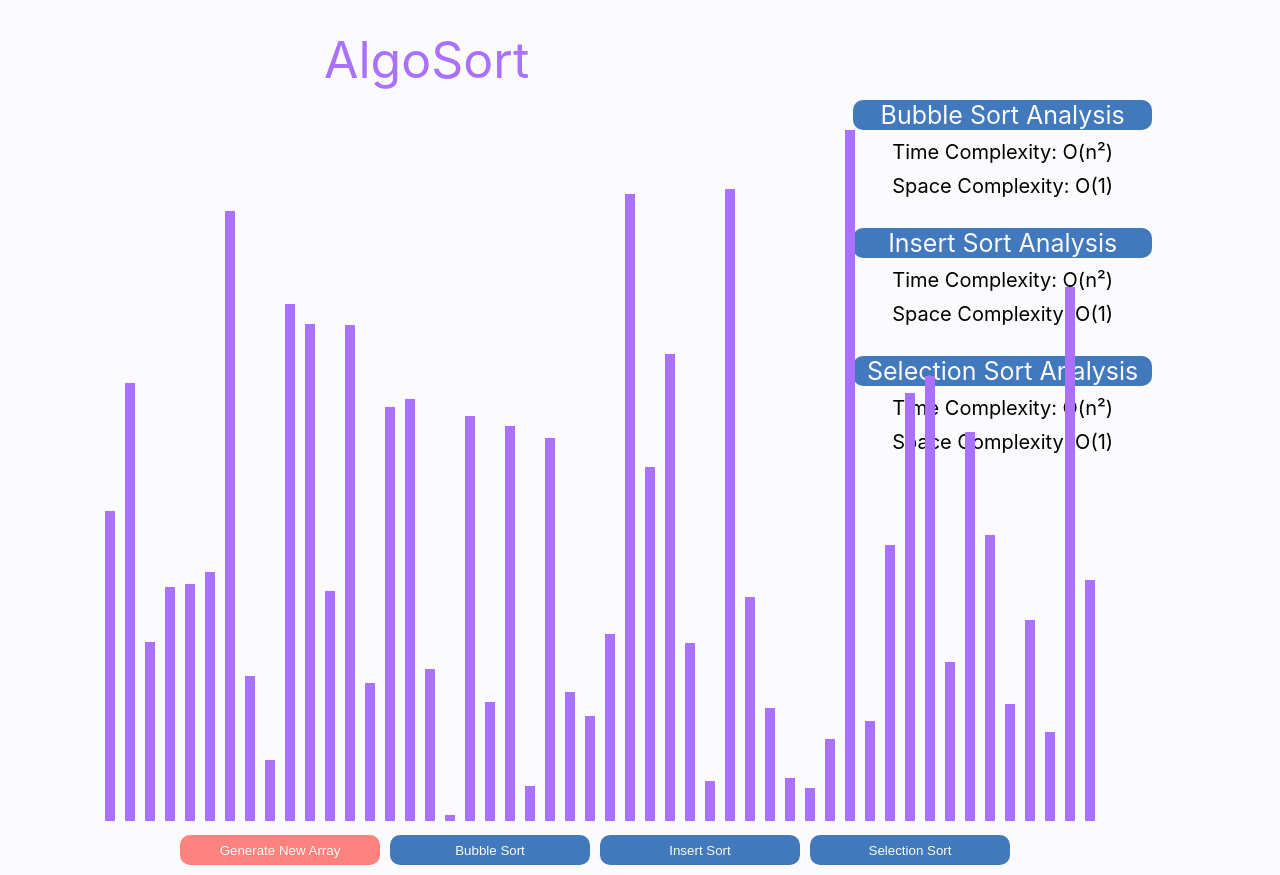
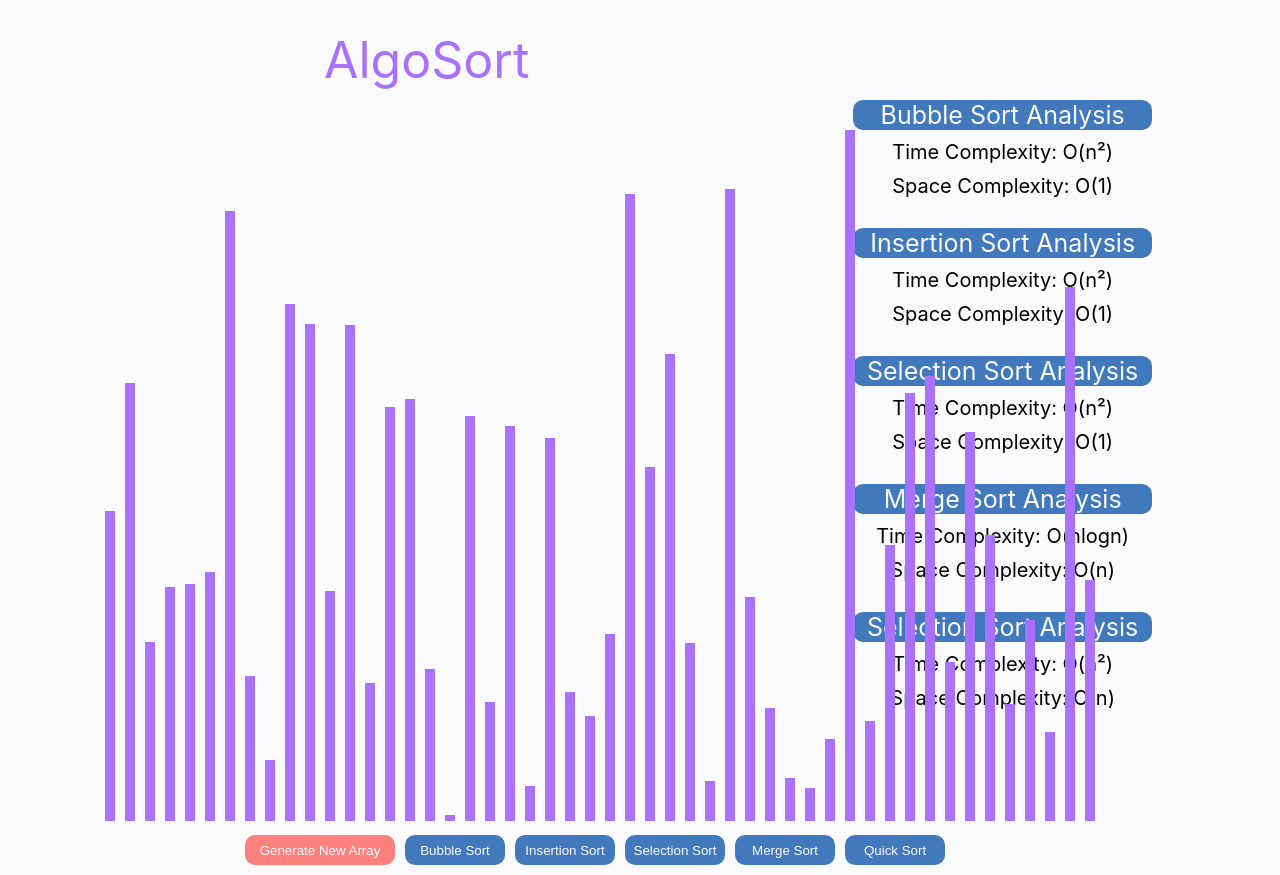
Before and after one commit to CaroMen/TheCSProject, a React (Create React App) app: page / in a window 1280 px wide. Built offline with nearby package versions, Linux system fonts and the light colour scheme.

Commit message:
finished

```diff
--- a/src/SortingVisualizer/Sorter.css
+++ b/src/SortingVisualizer/Sorter.css
@@ -31,7 +31,7 @@ body {
 }
 
 .bubble-button {
-    width: 200px;
+    width: 100px;
     height: 30px;
     background-color: #4179BC;
     display: inline-block;
@@ -45,7 +45,7 @@ body {
 }
 
 .reset-button {
-    width: 200px;
+    width: 150px;
     height: 30px;
     background-color: #FD817D;
     display: inline-block;
@@ -59,7 +59,7 @@ body {
 }
 
 .insert-button {
-    width: 200px;
+    width: 100px;
     height: 30px;
     background-color: #4179BC;
     display: inline-block;
@@ -73,7 +73,35 @@ body {
 }
 
 .selection-button {
-    width: 200px;
+    width: 100px;
+    height: 30px;
+    background-color: #4179BC;
+    display: inline-block;
+    color: #FBFBFE;
+    top: 30px;
+    left: -400px;
+    border-radius: 10px;
+    outline: none;
+    border: none;
+    margin-right: 10px;
+}
+
+.merge-button {
+    width: 100px;
+    height: 30px;
+    background-color: #4179BC;
+    display: inline-block;
+    color: #FBFBFE;
+    top: 30px;
+    left: -400px;
+    border-radius: 10px;
+    outline: none;
+    border: none;
+    margin-right: 10px;
+}
+
+.quick-button {
+    width: 100px;
     height: 30px;
     background-color: #4179BC;
     display: inline-block;
@@ -89,6 +117,7 @@ body {
 .buttons {
     align-content: center;
     margin: 10px auto;
+    max-width: 80%;
 }
 
 .analysis {
--- a/src/SortingVisualizer/Sorter.jsx
+++ b/src/SortingVisualizer/Sorter.jsx
@@ -2,6 +2,8 @@ import React from 'react';
 import { bubbleSortAnimation } from '../algorithms/bubbleSort/bubbleSort';
 import { getInsertionSort } from '../algorithms/insertionSort/insertionSort.js';
 import { getSelectionSort } from '../algorithms/selectionSort/selectionSort';
+import { getMergeSort } from '../algorithms/mergseSort/mergeSort';
+import { getQuickSort } from '../algorithms/quickSort/quickSort';
 
 import '../SortingVisualizer/Sorter.css'
 
@@ -24,8 +26,6 @@ export default class SortingVisualizer extends React.Component {
         this.setState({
             showAnalysis: boolean
         });
-        // this.bubbleSort();
-        // this.props.onClick();
     }
 
     arrayReset() {
@@ -38,7 +38,6 @@ export default class SortingVisualizer extends React.Component {
 
     bubbleSort() {
         const animations = bubbleSortAnimation(this.state.array);
-        console.log(animations);
 
         for (let i = 0; i < animations.length; i++) {
             const bars = document.getElementsByClassName('array-bar');
@@ -52,13 +51,13 @@ export default class SortingVisualizer extends React.Component {
                 setTimeout(() => {
                     barOneStyle.backgroundColor = color;
                     barTwoStyle.backgroundColor = color;
-                }, i * 2);
+                }, i * 8);
             } else {
                 setTimeout(() => {
                     let [barOneIdx, height] = animations[i];
                     let barOneStyle = bars[barOneIdx].style;
                     barOneStyle.height = `${height}px`;
-                }, i * 2);
+                }, i * 8);
             }
 
         }
@@ -79,16 +78,18 @@ export default class SortingVisualizer extends React.Component {
                 setTimeout(() => {
                     barOneStyle.backgroundColor = color;
                     barTwoStyle.backgroundColor = color;
-                }, i * 2);
+                }, i * 8);
             } else {
                 setTimeout(() => {
                     let [barOneIdx, height] = animations[i];
                     let barOneStyle = bars[barOneIdx].style;
                     barOneStyle.height = `${height}px`;
-                }, i * 2);
+                }, i * 8);
             }
         }
     }
+
+
 
     selectionSort() {
         const animations = getSelectionSort(this.state.array);
@@ -104,22 +105,65 @@ export default class SortingVisualizer extends React.Component {
                 setTimeout(() => {
                     barOneStyle.backgroundColor = color;
                     barTwoStyle.backgroundColor = color;
-                }, i * 2);
+                }, i * 8);
             } else {
                 setTimeout(() => {
                     let [barOneIdx, height] = animations[i];
                     let barOneStyle = bars[barOneIdx].style;
                     barOneStyle.height = `${height}px`;
-                }, i * 2);
+                }, i * 8);
             }
         }
     }
 
-    // bubbleSortWrapper = () => {
-    //     this.showAnalysis.bind(null, true);
-    //     { this.state.showAnalysis && (<div>Shit shet</div>) }
-    //     this.bubbleSort();
-    // }
+    mergeSort() {
+        const animations = getMergeSort(this.state.array);
+        for (let i = 0; i < animations.length; i++) {
+            const bars = document.getElementsByClassName('array-bar');
+            let colorChanged = i % 3 !== 2;
+            if (colorChanged) {
+                let [barOneIdx, barTwoIdx] = animations[i];
+                let barOneStyle = bars[barOneIdx].style;
+                let barTwoStyle = bars[barTwoIdx].style;
+                const color = i % 3 === 0 ? '#C55B83' : '#AA71FF';
+
+                setTimeout(() => {
+                    barOneStyle.backgroundColor = color;
+                    barTwoStyle.backgroundColor = color;
+                }, i * 8);
+            } else {
+                setTimeout(() => {
+                    let [barOneIdx, height] = animations[i];
+                    let barOneStyle = bars[barOneIdx].style;
+                    barOneStyle.height = `${height}px`;
+                }, i * 8);
+            }
+        }
+    }
+
+    quickSort() {
+        const animatingArray = getQuickSort(this.state.array);
+        for (let i = 0; i < animatingArray.length; i++) {
+            let arrayBars = document.getElementsByClassName('array-bar');
+            const colorChange = i % 4 <= 1;
+            if (colorChange) {
+                const [barOneIdx, barTwoIdx] = animatingArray[i];
+                const barOneStyle = arrayBars[barOneIdx].style;
+                const barTwoStyle = arrayBars[barTwoIdx].style;
+                const color = i % 4 === 0 ? '#C55B83' : '#AA71FF';
+                setTimeout(() => {
+                    barOneStyle.backgroundColor = color;
+                    barTwoStyle.backgroundColor = color;
+                }, i * 8);
+            } else {
+                setTimeout(() => {
+                    const [barOneIdx, newHeight] = animatingArray[i];
+                    const barOneStyle = arrayBars[barOneIdx].style;
+                    barOneStyle.height = `${newHeight}px`;
+                }, i * 8);
+            }
+        }
+    }
 
     render() {
         const { array } = this.state;
@@ -139,20 +183,28 @@ export default class SortingVisualizer extends React.Component {
                     <div className="buttons">
                         <button className="reset-button" onClick={() => this.arrayReset()}>Generate New Array</button>
                         <button className="bubble-button" onClick={() => this.bubbleSort()}>Bubble Sort</button>
-                        <button className="insert-button" onClick={() => this.insertSort()}>Insert Sort</button>
+                        <button className="insert-button" onClick={() => this.insertSort()}>Insertion Sort</button>
                         <button className="selection-button" onClick={() => this.selectionSort()}>Selection Sort</button>
+                        <button className="merge-button" onClick={() => this.mergeSort()}>Merge Sort</button>
+                        <button className="quick-button" onClick={() => this.quickSort()}>Quick Sort</button>
                     </div>
                 </div>
                 <div className="analysis">
                     <div className="algo">Bubble Sort Analysis</div>
                     <div className="time">Time Complexity: O(n²)</div>
                     <div className="space">Space Complexity: O(1)</div>
-                    <div className="algo">Insert Sort Analysis</div>
+                    <div className="algo">Insertion Sort Analysis</div>
                     <div className="time">Time Complexity: O(n²)</div>
                     <div className="space">Space Complexity: O(1)</div>
                     <div className="algo">Selection Sort Analysis</div>
                     <div className="time">Time Complexity: O(n²)</div>
                     <div className="space">Space Complexity: O(1)</div>
+                    <div className="algo">Merge Sort Analysis</div>
+                    <div className="time">Time Complexity: O(nlogn)</div>
+                    <div className="space">Space Complexity: O(n)</div>
+                    <div className="algo">Selection Sort Analysis</div>
+                    <div className="time">Time Complexity: O(n²)</div>
+                    <div className="space">Space Complexity: O(n)</div>
                 </div>
 
             </div>
--- a/src/algorithms/bubbleSort/bubbleSortAnalysis.js
+++ /dev/null
@@ -1,5 +0,0 @@
-import React from 'react';
-
-export default ({ test }) => {
-    <h1>Hello {test}</h1>
-}
--- /dev/null
+++ b/src/algorithms/mergseSort/mergeSort.js
@@ -0,0 +1,49 @@
+export function getMergeSort(arr) {
+    let animations = [];
+    if (arr.length <= 1) return arr;
+    let temp = arr.slice();
+    mergeSort(arr, 0, arr.length - 1, temp, animations);
+    return animations;
+}
+
+function mergeSort(arr, start, end, temp, animations) {
+    if (start === end) return;
+    // let midIdx = Math.floor((start + end) / 2);
+    const midIdx = Math.floor((start + end) / 2);
+    mergeSort(temp, start, midIdx, arr, animations);
+    mergeSort(temp, midIdx + 1, end, arr, animations);
+    merge(arr, start, midIdx, end, temp, animations);
+}
+
+function merge(arr, start, midIdx, end, temp, animations) {
+    let j = midIdx + 1;
+    let i = start;
+    let k = start;
+
+    while (i <= midIdx && j <= end) {
+        animations.push([i, j]);
+        animations.push([i, j]);
+
+        if (temp[i] <= temp[j]) {
+            animations.push([k, temp[i]]);
+            arr[k++] = temp[i++];
+        } else {
+            animations.push([k, temp[j]]);
+            arr[k++] = temp[j++];
+        }
+    }
+
+    while (i <= midIdx) {
+        animations.push([k, i]);
+        animations.push([k, i]);
+        animations.push([k, temp[i]]);
+        arr[k++] = temp[i++];
+    }
+
+    while (j <= end) {
+        animations.push([k, j]);
+        animations.push([k, j]);
+        animations.push([k, temp[j]]);
+        arr[k++] = temp[j++];
+    }
+}
--- /dev/null
+++ b/src/algorithms/quickSort/quickSort.js
@@ -0,0 +1,58 @@
+export function getQuickSort(arr) {
+    const animations = [];
+    let start = 0;
+    let end = arr.length - 1;
+    quickSort(arr, start, end, animations);
+    return animations;
+}
+
+function quickSort(arr, start, end, animations) {
+    if (start >= end) return;
+    let pivot = divide(arr, start, end, animations);
+    quickSort(arr, start, pivot - 1, animations);
+    quickSort(arr, pivot + 1, end, animations);
+}
+
+function divide(arr, start, end, animations) {
+
+    let pivot = arr[start];
+    let isTrue = true;
+    let min = start + 1;
+
+    while (isTrue) {
+        while (arr[min] <= pivot && min <= end) {
+            animations.push([start, min]);
+            animations.push([start, min]);
+            animations.push([0, arr[0]]);
+            animations.push([0, arr[0]]);
+            min += 1;
+        }
+        while (arr[end] >= pivot && min <= end) {
+            animations.push([start, end]);
+            animations.push([start, end]);
+            animations.push([0, arr[0]]);
+            animations.push([0, arr[0]]);
+            end -= 1;
+        }
+        if (end < min) {
+            isTrue = false;
+        } else {
+            animations.push([min, end]);
+            animations.push([min, end]);
+            animations.push([min, arr[end]]);
+            animations.push([end, arr[min]]);
+            let temp = arr[min];
+            arr[min] = arr[end];
+            arr[end] = temp;
+        }
+    }
+    animations.push([start, end]);
+    animations.push([start, end]);
+    animations.push([start, arr[end]]);
+    animations.push([end, pivot]);
+    let temp = arr[end];
+    arr[min] = pivot;
+    arr[start] = temp;
+    return end;
+
+}
```
